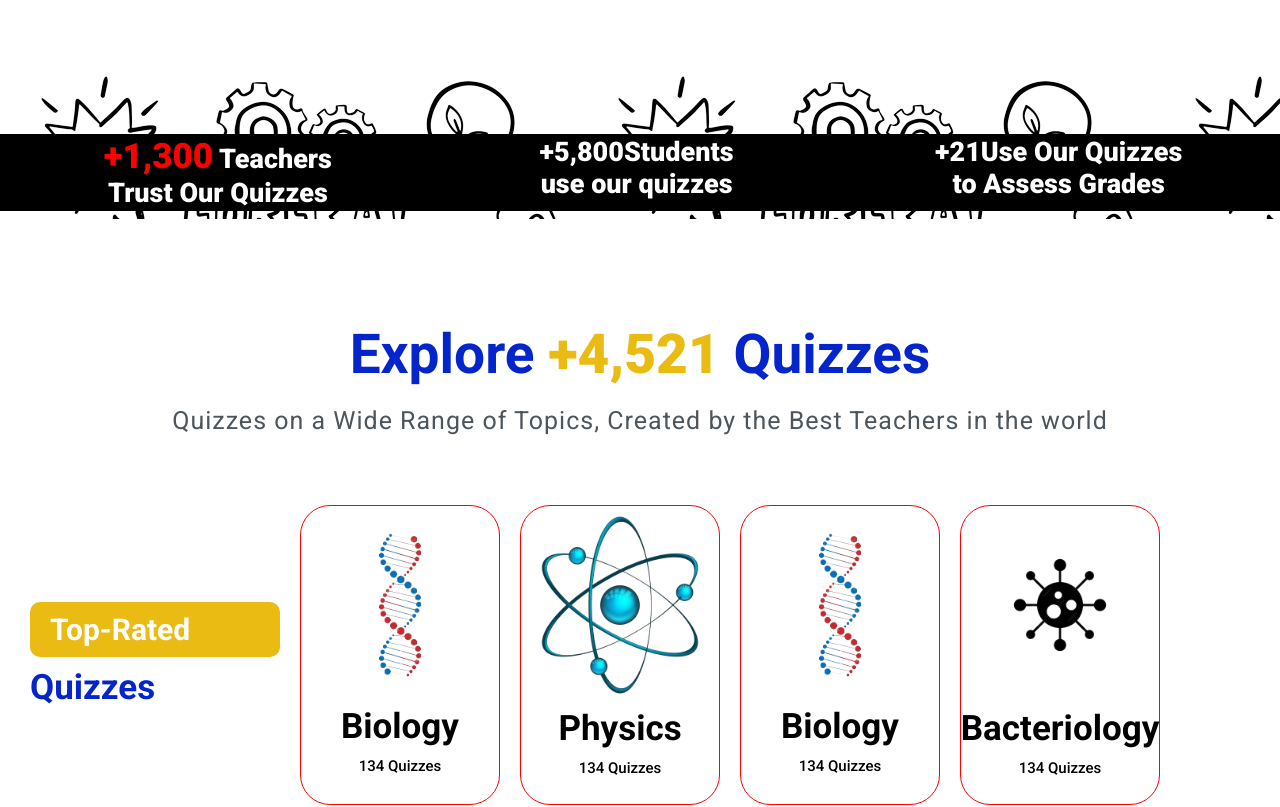
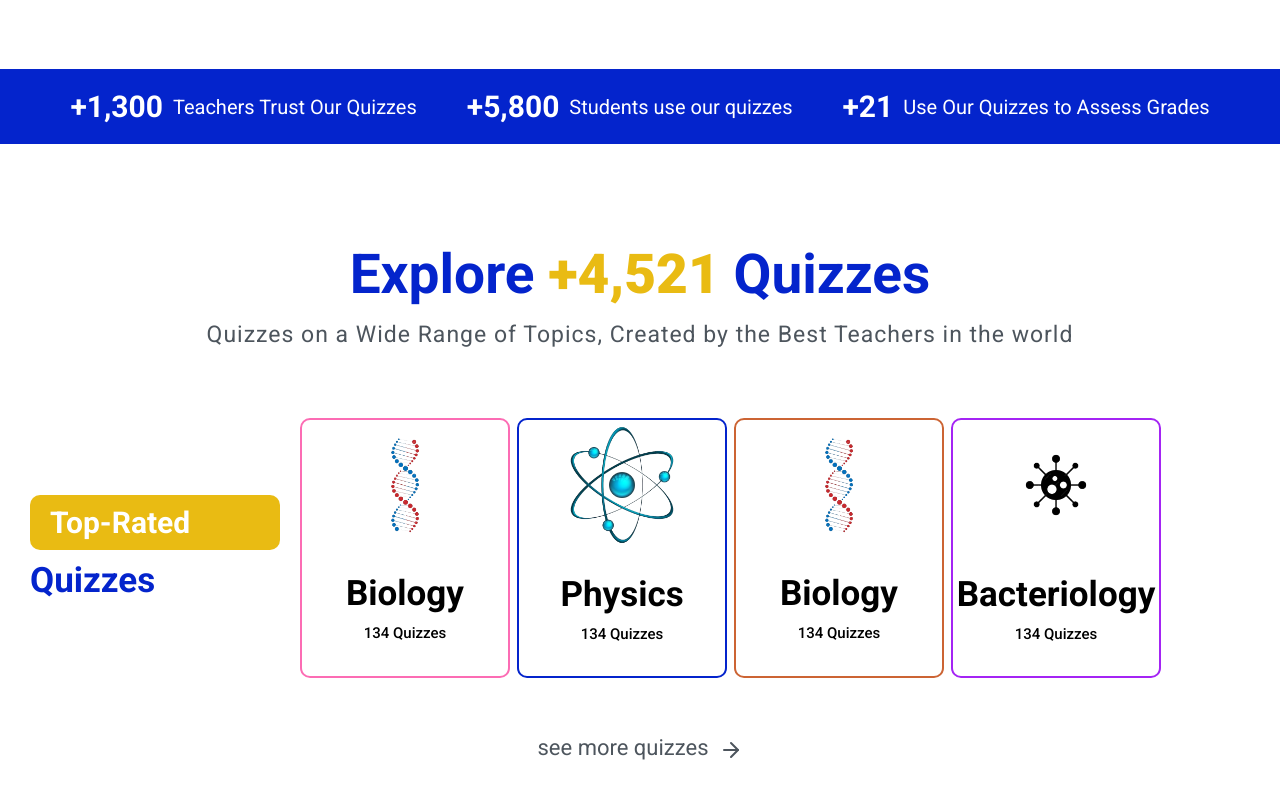
Before and after one commit to codenameMANUEL/quiz_app, a React app: page / in a window 1280 px wide. Shown: the part 600-1407 px from the top of the page. Built offline with nearby package versions, Linux system fonts and the light colour scheme; the HTML template or start-up script is replaced by a standard one.

Commit message:
worked on the landing page

```diff
--- a/src/components/QuizCard.jsx
+++ b/src/components/QuizCard.jsx
@@ -1,13 +1,19 @@
-
-
-export default function QuizCard({ img, subject, quizNum}) {
-    return (
-        <div className="quiz_card">
-            <div>
-                <img src={img} alt={subject} />
-                <p className="subject" style={{ fontWeight: "700", fontSize: "35px" }}>{subject}</p>
-                <p className="quizNum" style={{ paddingTop: "10px", fontWeight: "500", fontSize: "15px"}}>{quizNum}</p>
-            </div>
+export default function QuizCard({ img, subject, quizNum }) {
+  return (
+      <div>
+        <img src={img} alt={subject} />
+        <div className="subject_container">
+          <p
+            className="subject"
+          >
+            {subject}
+          </p>
+          <p
+            className="quizNum"
+          >
+            {quizNum}
+          </p>
         </div>
-    )
+      </div>
+  );
 }
--- a/src/pages/LandingPage.jsx
+++ b/src/pages/LandingPage.jsx
@@ -1,26 +1,22 @@
-import Nav from "../components/Nav"
-import "../styles/nav.css"
-import "../styles/root.css"
-import "../styles/landingPage.css"
-import CartoonPenil from "../assets/hadrawnthinking-knowledge.png"
-import KidsOnTab from "../assets/introKidsQuiz.webp"
-import QuizCard from "../components/QuizCard"
-import DNA from "../assets/dna.png"
-import Physics from "../assets/physics.png"
-import Bacteria from "../assets/bacteria.png"
-import WhyQuizfy from "../components/WhyQuizfy"
-import BDS from "../assets/behindTheScene.webp"
-import {
-    Heart
-} from 'lucide-react'
-import Footer from "../components/Footer"
-import "../styles/footer.css"
-import ImageTextLeft from "../components/ImageTextLeft"
-import ImageTextRight from "../components/ImageTextRight"
-
+import Nav from "../components/Nav";
+import "../styles/nav.css";
+import "../styles/root.css";
+import "../styles/landingPage.css";
+import CartoonPenil from "../assets/hadrawnthinking-knowledge.png";
+import KidsOnTab from "../assets/introKidsQuiz.webp";
+import QuizCard from "../components/QuizCard";
+import DNA from "../assets/dna.png";
+import Physics from "../assets/physics.png";
+import Bacteria from "../assets/bacteria.png";
+import WhyQuizfy from "../components/WhyQuizfy";
+import BDS from "../assets/behindTheScene.webp";
+import { Heart, ArrowRight } from "lucide-react";
+import Footer from "../components/Footer";
+import "../styles/footer.css";
+import ImageTextLeft from "../components/ImageTextLeft";
+import ImageTextRight from "../components/ImageTextRight";
 
 // cartoon-pencil.png
-
 
 export default function LandingPage() {
   return (
@@ -29,7 +25,11 @@ export default function LandingPage() {
       <div className="intro_roll">
         <div className="intro_roll_text">
           <h1>Test Your Skill and Knowledge with Expert Quizzes</h1>
-                    <p>Quizzes help student learn and engage with subjects in a fun and challenging wa, expanding general Knowledge and encourage critial thinking.</p>
+          <p>
+            Quizzes help student learn and engage with subjects in a fun and
+            challenging wa, expanding general Knowledge and encourage critial
+            thinking.
+          </p>
           <div className="intro_roll_btn">
             <button>Sign up for free!</button>
             <button>Are you a Teacher?</button>
@@ -43,23 +43,21 @@ export default function LandingPage() {
 
       <div className="stat_figures">
         <div className="stat_figures_roll">
-                    <div className="stat_text">
-                        <p>
+          <div className="flex align-item-center justify-content-center">
+            <div className="stat_text flex align-item-center justify-content-center">
               <span className="stat_fig">+1,300</span>
               <span className="stat_fig_text"> Teachers Trust Our Quizzes</span>
-                        </p>
             </div>
-                    <div className="stat_text">
-                        <p>
-                            <span>+5,800</span>
+            <div className="stat_text flex align-item-center justify-content-center stat_text_center">
+              <span className="stat_fig">+5,800</span>
               <span className="stat_fig_text">Students use our quizzes</span>
-                        </p>
             </div>
-                    <div className="stat_text">
-                        <p>
-                            <span>+21</span>
-                            <span className="stat_fig_text">Use Our Quizzes to Assess Grades</span>
-                        </p>
+            <div className="stat_text flex align-item-center justify-content-center">
+              <span className="stat_fig">+21</span>
+              <span className="stat_fig_text">
+                Use Our Quizzes to Assess Grades
+              </span>
+            </div>
           </div>
         </div>
       </div>
@@ -67,8 +65,13 @@ export default function LandingPage() {
       <div className="section_two">
         <div className="section_intro_text">
           <div>
-                        <h1>Explore <span>+4,521</span> Quizzes</h1>
-                        <p>Quizzes on a Wide Range of Topics, Created by the Best Teachers in the world</p>
+            <h1>
+              Explore <span>+4,521</span> Quizzes
+            </h1>
+            <p>
+              Quizzes on a Wide Range of Topics, Created by the Best Teachers in
+              the world
+            </p>
           </div>
         </div>
 
@@ -79,37 +82,40 @@ export default function LandingPage() {
               <p>Quizzes</p>
             </div>
           </div>
-                    <div>
+          <div className="flex quiz_card_container">
+            <div className="quiz_card_one">
               <QuizCard
                 img={DNA}
                 subject="Biology"
-                            quizNum="134 Quizzes"
-                        />
+                quizNum="134 Quizzes" />
             </div>
-                    <div>
+            <div className="quiz_card_two">
               <QuizCard
                 img={Physics}
-                            subject={'Physics'}
+                subject={"Physics"}
                 quizNum={"134 Quizzes"}
               />
             </div>
-                    <div>
+            <div className="quiz_card_three">
               <QuizCard
                 img={DNA}
-                            subject={'Biology'}
-                            quizNum={"134 Quizzes"}
-                        />
+                subject={"Biology"}
+                quizNum={"134 Quizzes"} />
             </div>
-                    <div>
+            <div className="quiz_card_four">
               <QuizCard
                 img={Bacteria}
-                            subject={'Bacteriology'}
+                subject={"Bacteriology"}
                 quizNum={"134 Quizzes"}
               />
             </div>
           </div>
+        </div>
         <div className="see_more_quiz">
           <p>see more quizzes </p>
+          <span className="see_more_quiz_icon">
+            <ArrowRight />
+          </span>
         </div>
       </div>
 
@@ -160,5 +166,5 @@ export default function LandingPage() {
         <Footer />
       </div>
     </>
-    )
+  );
 }
--- a/src/styles/landingPage.css
+++ b/src/styles/landingPage.css
@@ -1,4 +1,4 @@
-@import url('https://fonts.googleapis.com/css2?family=Roboto:ital,wght@0,100;0,300;0,400;0,500;0,700;0,900;1,100;1,300;1,400;1,500;1,700;1,900&display=swap');
+@import url("https://fonts.googleapis.com/css2?family=Roboto:ital,wght@0,100;0,300;0,400;0,500;0,700;0,900;1,100;1,300;1,400;1,500;1,700;1,900&display=swap");
 
 .intro_roll {
   display: flex;
@@ -29,7 +29,6 @@
 }
 
 .intro_roll_text p {
-
   font-weight: 400;
   font-style: normal;
   font-size: 25px;
@@ -87,8 +86,7 @@
 }
 
 .stat_figures {
-    /* bottom: 0px; */
-    background-image: url(../assets//hadrawnthinking-knowledge.png);
+  width: 100%;
   height: 150px;
   color: #ffff;
   font-family: "Roboto", sans-serif;
@@ -97,31 +95,32 @@
 }
 
 .stat_figures_roll {
-    padding-top: 65px;
   text-align: center;
-    /* Center the text inside */
-    display: flex;
+  background-color: var(--primary-color);
+  padding: 20px 0px;
 }
 
 .stat_text {
-    background-color: #000;
-    padding: 2px 92px;
-    font-size: 27px;
+  font-size: 21px;
 }
 
 .stat_fig {
-    color: red;
-    font-size: 35px;
+  font-size: 30px;
+  padding-right: 10px;
+  font-weight: 600;
 }
 
-.stat_fig_text span {
-    color: #ffff;
-    font-size: 2px;
+.stat_text_center {
+  padding: 0px 50px;
 }
 
+.stat_fig_text {
+  font-weight: 400;
+  font-size: 20px;
+}
 /* SECTION TWO CSS */
 .section_two {
-    padding-top: 100px;
+  padding-top: 20px;
   padding-left: 30px;
   padding-right: 30px;
   font-family: var(--primary-font);
@@ -142,11 +141,10 @@
   font-weight: 900;
 }
 
-
 .section_intro_text p {
-    font-size: 25px;
+    font-size: 23px;
     letter-spacing: 1px;
-    padding-top: 15px;
+    padding-top: 10px;
     color: var(--paragragh-color);
 }
 
@@ -176,21 +174,81 @@
   font-size: 35px;
   font-weight: 700;
 }
-.quiz_card {
+.quiz_card_container {
+    gap: 7px;
+}
+.quiz_card_container img {
+    width: 130px;
+  height: auto;
+}
+.quiz_card_one {
   display: flex;
   justify-content: center;
   text-align: center;
-    border: 1px solid red;
-    width: 200px;
-    height: 300px;
-    border-radius: 30px;
+  border: 2px solid rgb(252, 108, 180);
+  width: 210px;
+  height: 260px;
+  border-radius: 10px;
   cursor: pointer;
 }
-.quiz_card img {
-    max-width: 100%;
-    height: auto;
+.quiz_card_one:hover {
+    box-shadow: rgba(237 195 228) 5px 15px 10px -3px, rgb(252, 108, 180) 0px 4px 6px -2px;
+    transition: 0.3s;
 }
-
+.quiz_card_two {
+  display: flex;
+  justify-content: center;
+  text-align: center;
+  border: 2px solid var(--primary-color);
+  width: 210px;
+  height: 260px;
+  border-radius: 10px;
+  cursor: pointer;
+}
+.quiz_card_two:hover {
+    box-shadow: rgb(162, 175, 241) 5px 15px 10px -3px, rgb(4, 36, 204, 1) 0px 4px 6px -2px;
+    transition: 0.3s;
+}
+.quiz_card_three {
+  display: flex;
+  justify-content: center;
+  text-align: center;
+  border: 2px solid #CC6434;
+  width: 210px;
+  height: 260px;
+  border-radius: 10px;
+  cursor: pointer;
+}
+.quiz_card_three:hover {
+    box-shadow: rgb(250, 187, 157) 5px 15px 10px -3px, rgb(204, 100, 52, 1) 0px 4px 6px -2px;
+    transition: 0.3s;
+}
+.quiz_card_four {
+  display: flex;
+  justify-content: center;
+  text-align: center;
+  border: 2px solid #A424F4;
+  width: 210px;
+  height: 260px;
+  border-radius: 10px;
+  cursor: pointer;
+}
+.quiz_card_four:hover {
+    box-shadow: rgb(219, 175, 246) 5px 15px 10px -3px, rgb(164, 36, 244, 1) 0px 4px 6px -2px;
+    transition: 0.3s;
+}
+.subject_container {
+    padding-top: 20px;
+}
+.subject {
+    font-weight: 700;
+    font-size: 35px;
+}
+.quizNum {
+    padding-top: 10px;
+    font-weight: 500;
+    font-size: 15px;
+}
 
 .top_rated_quizzes {
   display: flex;
@@ -198,12 +256,17 @@
 }
 .see_more_quiz {
   padding-top: 50px;
-    text-align: center;
-    font-size: 30px;
+  display: flex;
+  justify-content: center;
+  align-items: center;
+  font-size: 22px;
   color: var(--paragragh-color);
   font-family: "Roboto", sans-serif;
 }
-
+.see_more_quiz_icon {
+    padding-top: 10px;
+    padding-left: 10px;
+}
 .why_quizfy > div > p {
   padding-top: 150px;
   text-align: center;
@@ -270,7 +333,7 @@
 
 .image_text_roll img {
   width: 430px;
-    border-radius: 53% 57% 24% 23% / 41% 52% 71% 100% ;
+  border-radius: 53% 57% 24% 23% / 41% 52% 71% 100%;
 }
 
 .image_text_roll_text h1 {
@@ -285,7 +348,7 @@
   font-size: 30px;
 }
 
-.image_text_roll_btn button{
+.image_text_roll_btn button {
   padding: 10px 75px;
   background-color: var(--primary-color);
   margin-top: 40px;
@@ -294,7 +357,6 @@
   color: #ffff;
   border-radius: 40px;
 }
-
 
 .image_text_left {
   padding: 100px 50px;
@@ -306,7 +368,7 @@
 
 .image_text_left img {
   width: 400px;
-    border-radius: 53% 57% 24% 23% / 41% 52% 71% 100% ;
+  border-radius: 53% 57% 24% 23% / 41% 52% 71% 100%;
 }
 
 .image_text_left_roll h1 {
@@ -322,7 +384,7 @@
   font-size: 28px;
 }
 
-.image_text_left_btn button:nth-child(1){
+.image_text_left_btn button:nth-child(1) {
   padding: 10px 75px;
   background-color: var(--primary-color);
   margin-top: 40px;
@@ -332,7 +394,7 @@
   border-radius: 40px;
 }
 
-.image_text_left_btn button:nth-child(2){
+.image_text_left_btn button:nth-child(2) {
   padding: 10px 75px;
   background-color: transparent;
   margin-top: 40px;
--- a/src/styles/root.css
+++ b/src/styles/root.css
@@ -1,6 +1,16 @@
 :root {
-    --primary-color: #0424CC;
+    --primary-color: #0424cc;
     --secondary-color: #e9bb13;
     --primary-font: "Roboto", sans-serif;
-    --paragragh-color: #4C545C;
+    --paragragh-color: #4d555d;
 }
+
+.flex{
+    display:flex
+}
+.align-item-center{
+    align-items: center;
+}
+.justify-content-center {
+    justify-content: center;
+}
```
Lines whose indentation alone changed are shown as unchanged.
